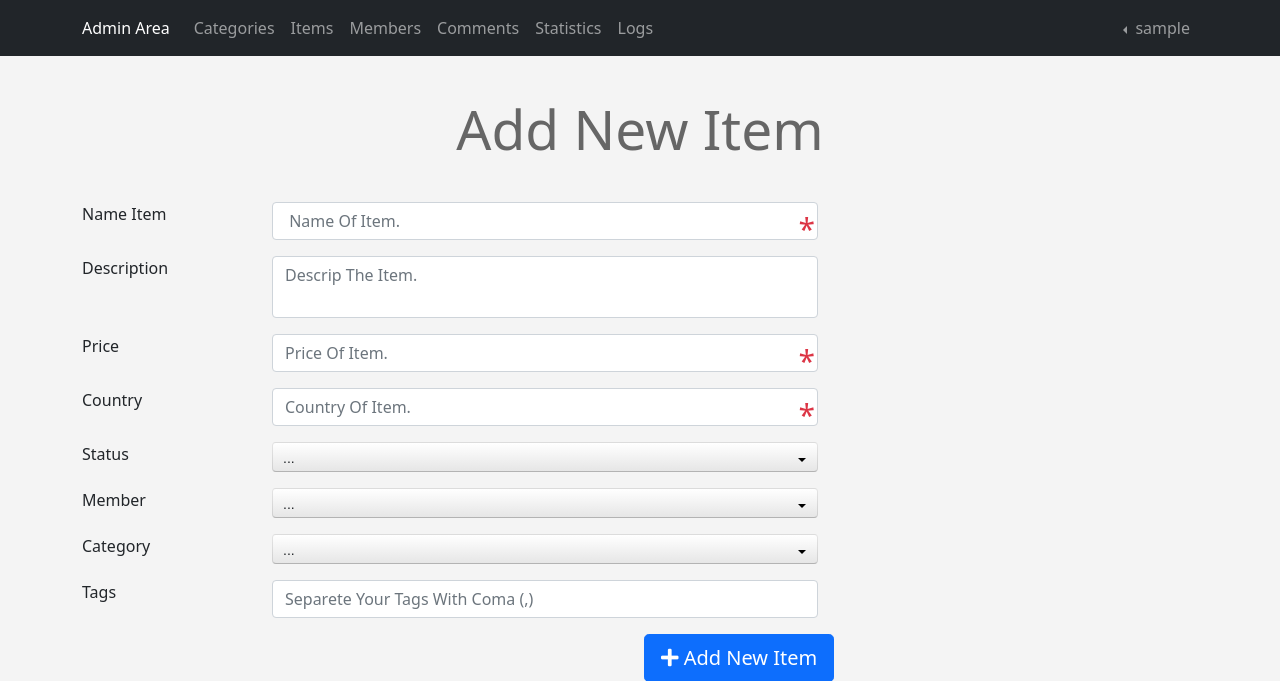
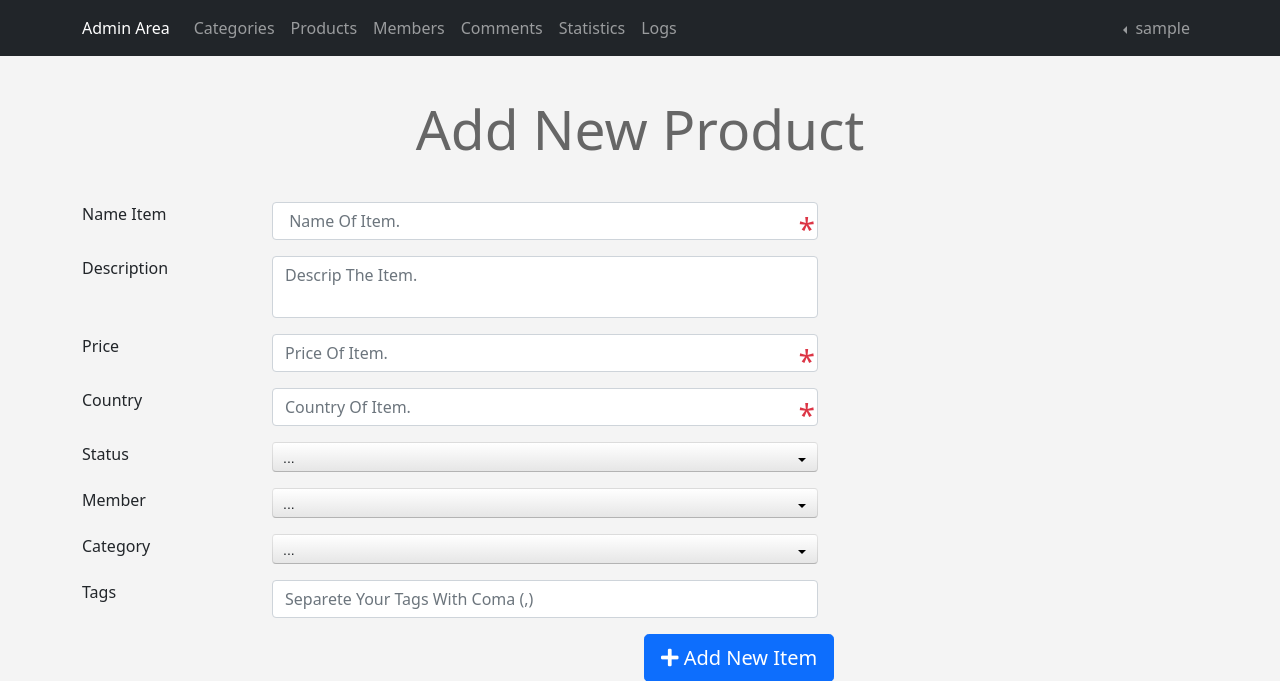
Before and after one commit to darken11/e-commerce, a PHP site: page /admin_panel/items.php?do=Add in a window 1280 px wide. Shown: the top 681 px of the page. Run offline with PHP 8.4, Linux system fonts and the light colour scheme; the visitor is signed in with stand-in values (Sample User, id 1); data that the repository does not hold is empty.

Commit message:
update some layout

```diff
--- a/admin_panel/includes/languages/english.php
+++ b/admin_panel/includes/languages/english.php
@@ -4,7 +4,7 @@ function lang($phrase){
 		//Nav bars
 		'HOME'				=>'Admin Area',
 		'CAT'				=>'Categories',
-		'ITEMS'				=>'Items',
+		'ITEMS'				=>'Products',
 		'MEMBERS'			=>'Members',
 		'STAT'				=>'Statistics',
 		'LOGS'				=>'Logs',
--- a/admin_panel/items.php
+++ b/admin_panel/items.php
@@ -1,7 +1,7 @@
 <?php
 /*
 ============================================================
-==   Items Page
+==   Products Page
 ============================================================
 */
 ob_start(); //Output Buffering Start
@@ -23,14 +23,14 @@ if(isset($_SESSION['Username'])){
         if(! empty($items)){
 
     ?>
-		<h1 class="text-center">Manage Items</h1>
+		<h1 class="text-center">Manage Products</h1>
 		<div class="container">
 			<div class="table-responsive">
 
 				<table class="main-table text-center table table-bordered">
 					<tr>
 						<td>#ID</td>
-						<td>Name</td>
+						<td>Name Product</td>
 						<td>Description</td>
 						<td>Price</td>
 						<td>Country</td>
@@ -58,8 +58,8 @@ if(isset($_SESSION['Username'])){
 
 
 						echo '<td>
-                            <a href="items.php?do=Edit&itemId=' . $rowItem['Item_ID'] . '" class="btn btn-warning"><i class="fa fa-edit"></i> Edit</a>
-                                <a href="items.php?do=Delete&itemId=' . $rowItem['Item_ID'] . '" class="btn btn-danger confirm"><i class="far fa-times-circle"></i> Delete</a>';
+                            <a href="items.php?do=Edit&itemId=' . $rowItem['Item_ID'] . '" class="btn btn-warning custom-btn"><i class="fa fa-edit"></i> </a>
+                                <a href="items.php?do=Delete&itemId=' . $rowItem['Item_ID'] . '" class="btn btn-danger  custom-btn confirm"><i class="far fa-times-circle"></i></a>';
                          if($rowItem['Approve'] == 0 ){
 					    echo '<a href="items.php?do=Approve&itemId=' . $rowItem['Item_ID'] . '"
                              class="btn btn-success activate">
@@ -92,7 +92,7 @@ if(isset($_SESSION['Username'])){
 
     }
     elseif($do == 'Add'){?>
-        <h1 class="text-center"> Add New Item</h1>
+        <h1 class="text-center"> Add New Product</h1>
 
         <div class="container">
             <form class="form-horizontal" action="?do=Insert" method="POST">
@@ -308,7 +308,7 @@ if(isset($_SESSION['Username'])){
 		$count = $stmt->rowCount();
 		//if rcount gretter than one i show the form with the value of it
 		if ($count > 0) {  ?>
-			<h1 class="text-center"> Edit Item</h1>
+			<h1 class="text-center"> Edit Product</h1>
 
 			<div class="container item-edit">
 				<form class="form-horizontal" action="?do=Update" method="POST">
```
